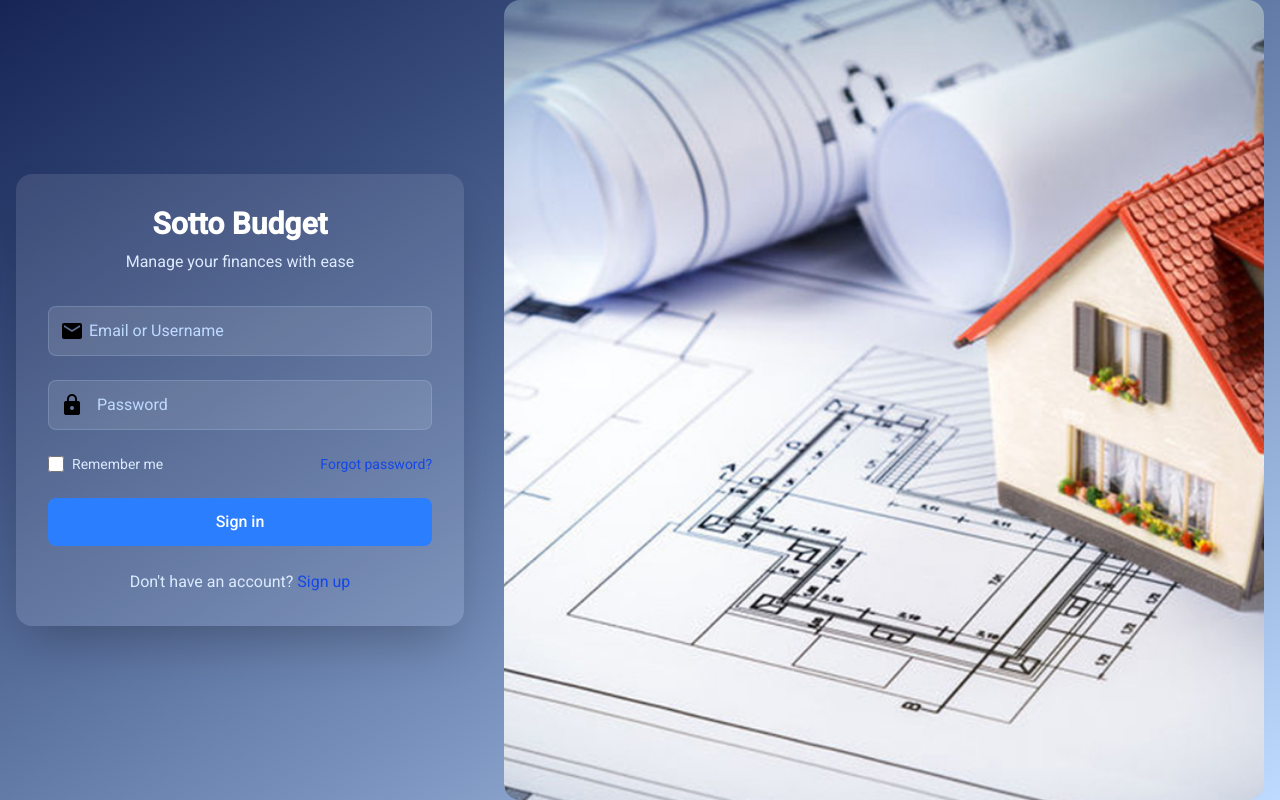
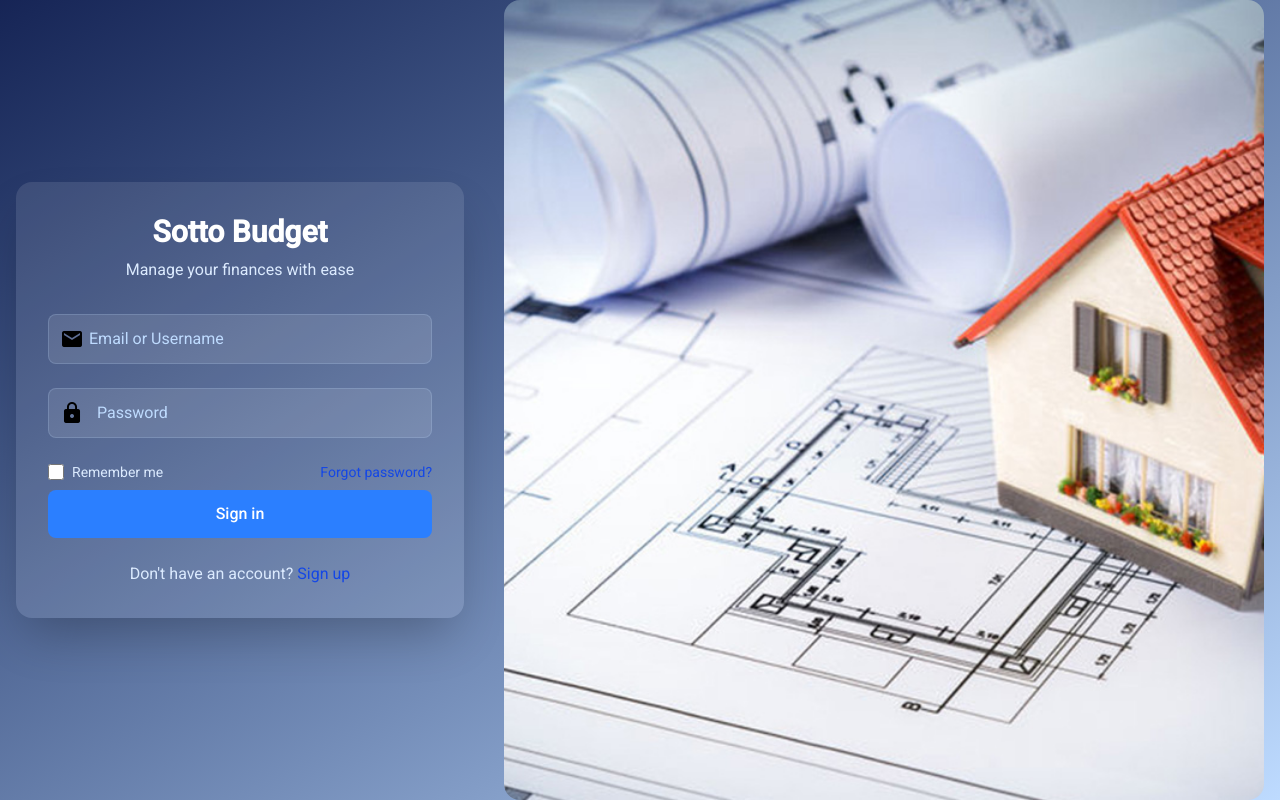
Before and after one commit to Soliam006/Sotto-Budget-App-Frontend, an Angular app: page /sign-in in a window 1280 px wide. Built offline with nearby package versions, Linux system fonts and the light colour scheme.

Commit message:
MB solution

```diff
--- a/src/app/features/auth/sign-in/login.component.html
+++ b/src/app/features/auth/sign-in/login.component.html
@@ -6,10 +6,10 @@ flex items-center justify-center px-4 py-8">
     <p class="text-blue-100">Manage your finances with ease</p>
   </div>
 
-  <form [formGroup]="loginForm" class="space-y-6" (ngSubmit)="onSubmit()">
+  <form [formGroup]="loginForm" (ngSubmit)="onSubmit()">
     <div class="pointer-events-none">
     </div>
-    <div class="relative">
+    <div class="relative mb-6">
       <mat-icon [ngClass]="{'top-1/3': loginForm.get('emailOrUsername')?.errors&& loginForm.get('emailOrUsername')?.touched, 'top-1/2': !(loginForm.get('emailOrUsername')?.errors&& loginForm.get('emailOrUsername')?.touched)}"
                 class="absolute left-3 transform -translate-y-1/2 text-blue-400">email</mat-icon>
       <input type="email" formControlName="emailOrUsername"
@@ -30,7 +30,7 @@ flex items-center justify-center px-4 py-8">
       </div>
     </div>
 
-<div class="relative">
+<div class="relative mb-6">
   <mat-icon [ngClass]="{'top-1/3': loginForm.get('password')?.invalid && loginForm.get('password')?.touched, 'top-1/2': !(loginForm.get('password')?.invalid && loginForm.get('password')?.touched)}"
             class="absolute left-3 transform -translate-y-1/2 text-blue-400">lock</mat-icon>
   <input type="password" formControlName="password"
@@ -42,7 +42,7 @@ flex items-center justify-center px-4 py-8">
         class="bg-errors">Password is required</span>
 </div>
 
-    <div class="flex items-center justify-between">
+    <div class="flex items-center justify-between mb-2">
       <label class="flex items-center text-sm text-blue-100">
         <input type="checkbox"  formControlName="rememberMe"
                class="form-checkbox h-4 w-4 text-blue-500 rounded focus:ring-blue-400 border-blue-200/20 bg-white/10">
--- a/tailwind.config.js
+++ /dev/null
@@ -1,13 +0,0 @@
-module.exports = {
-  content: [
-    "./src/**/*.{html,ts,tsx,jsx}", // Ajusta esto según tu proyecto
-    "./components/**/*.{ts,tsx,js,jsx}"
-  ],
-  safelist: [
-    "space-y-6",
-  ],
-  theme: {
-    extend: {},
-  },
-  plugins: [],
-};
```
